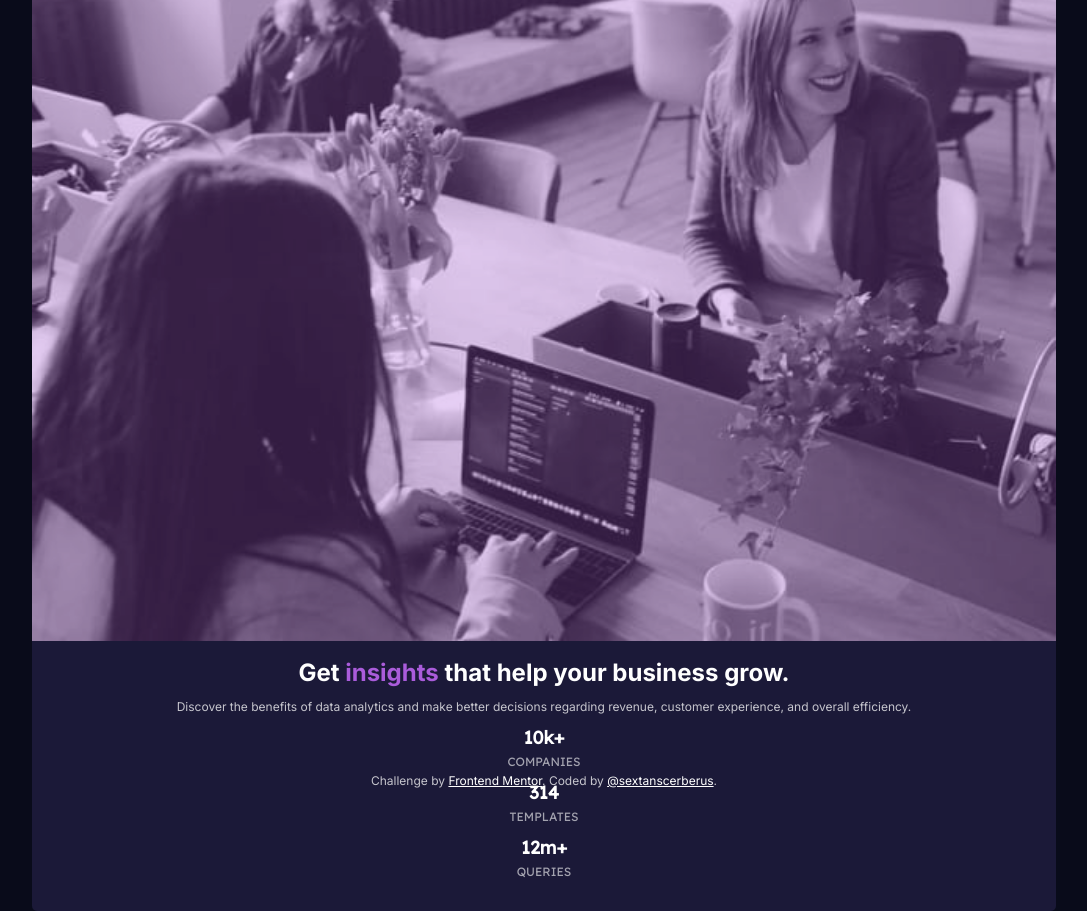
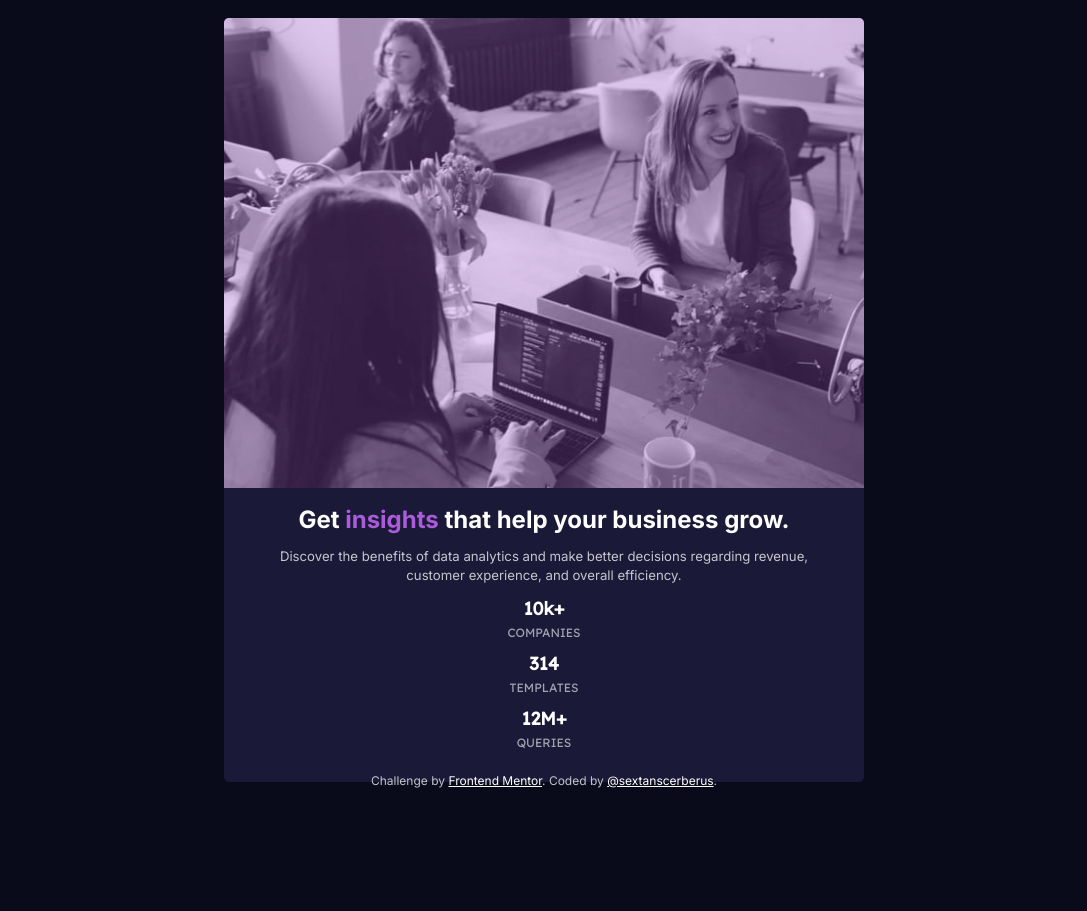
Before and after one commit to sextanscerberus/stats-preview-card-component, a plain HTML site: page index.html in a window 1280 px wide. Shown: the whole page, without its empty margins (96-1183 px from the left). After the commit the page ends 800 px from the top, so only its background shows below. Drawn offline with Linux system fonts and the light colour scheme.

Commit message:
Setting tablet and phone media queries

```diff
--- a/css/main.css
+++ b/css/main.css
@@ -21,7 +21,7 @@ body {
 }
 
 #component {
-	width: 80%;
+	width: 75%;
 	background-color: var(--dark-desaturated-blue);
 	border-radius: 5px;
 }
@@ -64,6 +64,7 @@ h1 span {
 #main-paragraph {
 	color: var(--slightly-transparent-white);
 	line-height: 1.5em;
+	font-size: 1.1em;
 }
 
 #stats {
@@ -93,3 +94,22 @@ h2 {
 #attribution a {
 	color: var(--white);
 }
+
+/* media queries */
+@media (min-width: 426px) {
+	#component {
+		width: 65%;
+	}
+}
+
+@media (min-width: 551px) {
+	#component {
+		width: 60%;
+	}
+}
+
+@media (min-width: 601px) {
+	#component {
+		width: 50%;
+	}
+}
--- a/index.html
+++ b/index.html
@@ -32,7 +32,7 @@
           <p>TEMPLATES</p>
         </li>
         <li>
-          <h2>12m+</h2>
+          <h2>12M+</h2>
           <p>QUERIES</p>
         </li>
       </ul>
```
